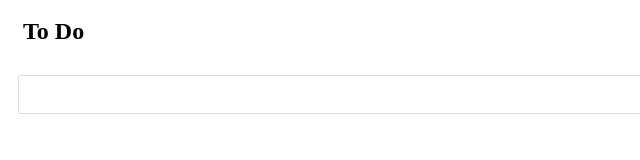
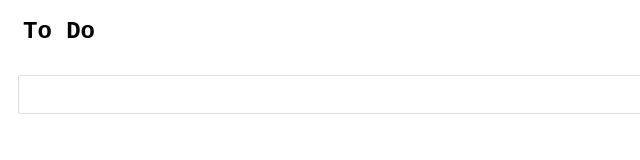
Before and after one commit to sameerdeswal/all, a plain HTML site: page javascript/todo/index.html in a window 1280 px wide. Shown: the full height of the page, 0-640 px from the left. Drawn offline with Linux system fonts and the light colour scheme.

Commit message:
Updated font.

```diff
--- a/javascript/todo/app.css
+++ b/javascript/todo/app.css
@@ -1,3 +1,7 @@
+html, body {
+    font-family: 'Courier New', Courier, monospace;
+}
+
 .done span{
     text-decoration: line-through;
 }
```
